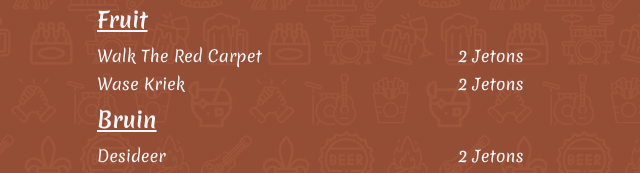
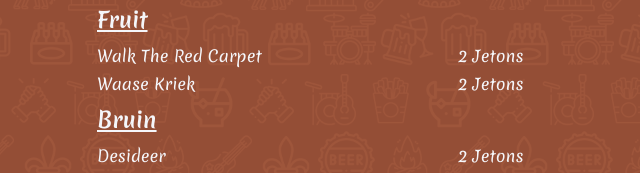
Before and after one commit to sint-raphael/sint-raphael.github.io, a plain HTML site: page Streekbierenavond23/index.html in a window 1280 px wide. Shown: the part 1188-1361 px from the top of the page, 308-948 px from the left. Drawn offline with nearby package versions, Linux system fonts and the light colour scheme.

Commit message:
fix typo

```diff
--- a/Streekbierenavond23/index.html
+++ b/Streekbierenavond23/index.html
@@ -210,7 +210,7 @@
                                             </tr>
                                             <tr>
                                                 <td>
-                                                    Wase Kriek
+                                                    Waase Kriek
                                                 </td>
                                                 <td class="c-pricelist--amount">2 Jetons</td>
                                               </tr>
```
